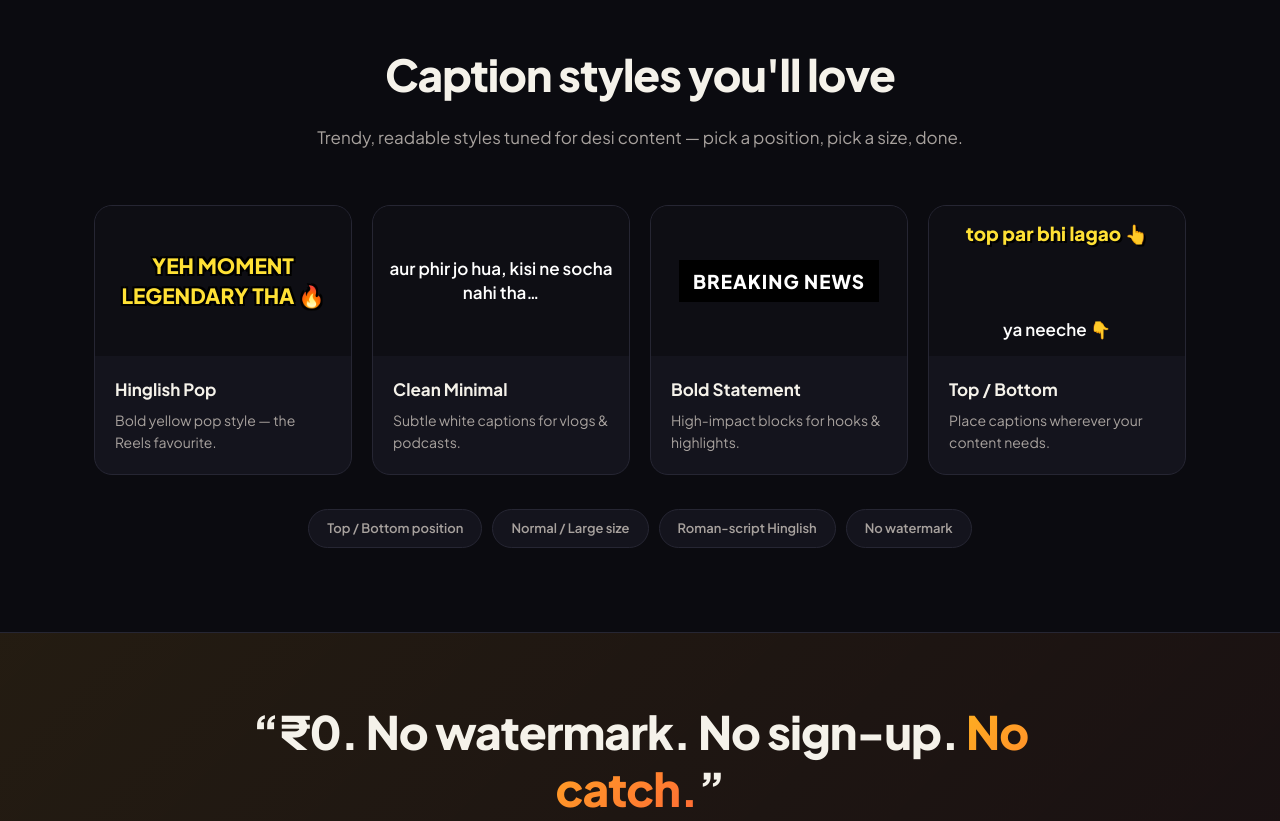
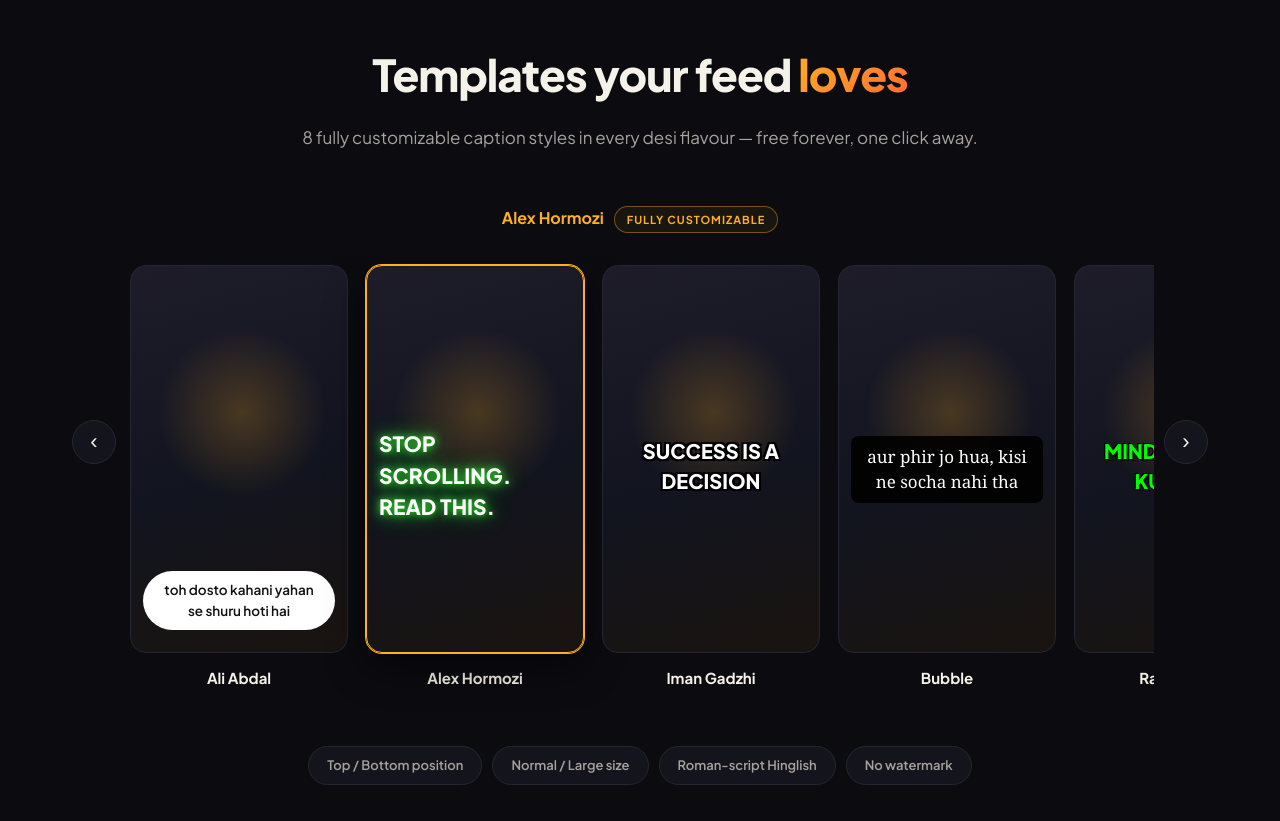
Before and after one commit to alihaidersukhera/captionsio, a plain HTML site: page docs/index.html in a window 1280 px wide. Shown: the part 1380-2201 px from the top of the page. Drawn offline with Linux system fonts and the light colour scheme.

Commit message:
Rebuild templates section with 8 Kalakar-style templates

```diff
--- a/docs/index.html
+++ b/docs/index.html
@@ -138,6 +138,35 @@
 /* reveal */
 .rv{opacity:0;transform:translateY(26px);transition:opacity .7s ease,transform .7s ease}
 .rv.on{opacity:1;transform:none}
+/* templates carousel */
+.tpl-badge{text-align:center;margin-bottom:22px;font-weight:700;font-size:16px}
+.tpl-badge b{color:var(--acc)}
+.tpl-tag{display:inline-block;font-size:11px;font-weight:700;letter-spacing:1px;border:1px solid rgba(255,176,32,.4);color:var(--acc);border-radius:999px;padding:4px 12px;margin-left:10px;background:rgba(255,176,32,.06);vertical-align:middle}
+.tpl-carousel-wrap{position:relative;max-width:1140px;margin:0 auto;padding:0 56px}
+.tpl-track{display:flex;gap:18px;overflow-x:auto;scroll-snap-type:x mandatory;padding:10px 4px 22px;scrollbar-width:none}
+.tpl-track::-webkit-scrollbar{display:none}
+.tpl-card{flex:0 0 218px;scroll-snap-align:center}
+.tpl-screen{aspect-ratio:9/16;border-radius:16px;position:relative;overflow:hidden;border:1px solid var(--border);background:linear-gradient(165deg,#1e1c29,#12141f 55%,#1a1410)}
+.tpl-screen::before{content:"";position:absolute;width:170px;height:170px;border-radius:50%;background:radial-gradient(circle,rgba(255,176,32,.22),transparent 70%);top:16%;left:12%}
+.tpl-card.active .tpl-screen{border-color:var(--acc);box-shadow:0 0 0 1px var(--acc),0 14px 40px rgba(0,0,0,.45)}
+.tpl-cap{position:absolute;left:12px;right:12px;text-align:center;line-height:1.5}
+.tpl-meta{text-align:center;margin-top:12px}
+.tpl-meta b{font-size:15px}
+.tpl-arrow{position:absolute;top:36%;width:44px;height:44px;border-radius:50%;background:var(--card);border:1px solid var(--border);color:var(--text);font-size:22px;cursor:pointer;z-index:2;transition:border-color .2s,color .2s}
+.tpl-arrow:hover{border-color:var(--acc);color:var(--acc)}
+#tplPrev{left:2px}#tplNext{right:2px}
+.ts-abdal .tpl-cap{top:auto;bottom:22px}
+.ts-abdal .tpl-cap span{background:#fff;color:#111;border-radius:999px;padding:9px 14px;font-size:13.5px;font-weight:600;display:inline-block}
+.ts-hormozi .tpl-cap{top:42%;text-align:left;font-weight:800;font-size:21px;color:#fff;text-transform:uppercase;text-shadow:0 0 8px #39ff39,0 0 22px rgba(57,255,57,.7),2px 2px 0 #062806}
+.ts-gadzhi .tpl-cap{top:44%;font-weight:800;font-size:20px;color:#fff;text-transform:uppercase;text-shadow:2px 2px 0 #000,-2px 2px 0 #000,2px -2px 0 #000,-2px -2px 0 #000}
+.ts-bubble .tpl-cap{top:44%}
+.ts-bubble .tpl-cap span{font-family:Georgia,serif;font-size:17px;color:#fff;background:rgba(0,0,0,.9);padding:8px 14px;border-radius:8px;display:inline-block}
+.ts-shamani .tpl-cap{top:44%;font-weight:800;font-size:20px;text-transform:uppercase;color:#00ff00;text-shadow:2px 2px 0 #000,-1px -1px 0 #000}
+.ts-mayya .tpl-cap{top:44%}
+.ts-mayya .tpl-cap span{font-weight:700;font-size:18px;color:#fff;background:#2563eb;padding:7px 14px;border-radius:8px;display:inline-block;text-transform:lowercase}
+.ts-jatho .tpl-cap{top:44%;font-weight:800;font-size:20px;text-transform:uppercase;color:#fff;text-shadow:0 0 10px #2563eb,0 0 26px rgba(37,99,235,.85)}
+.ts-beast .tpl-cap{top:43%;font-weight:800;font-size:23px;text-transform:uppercase;color:#fff;-webkit-text-stroke:1px #ffd700;text-shadow:0 0 12px rgba(255,215,0,.65),3px 3px 0 #000}
+.hl{background:linear-gradient(135deg,var(--acc),var(--acc2));-webkit-background-clip:text;background-clip:text;color:transparent}
 /* responsive */
 @media(max-width:900px){
   .grid4{grid-template-columns:repeat(2,1fr)}
@@ -201,15 +230,26 @@
 <section id="styles">
   <div class="wrap">
     <div class="sec-head rv">
-      <h2>Caption styles you'll love</h2>
-      <p>Trendy, readable styles tuned for desi content — pick a position, pick a size, done.</p>
+      <h2>Templates your feed <span class="hl">loves</span></h2>
+      <p>8 fully customizable caption styles in every desi flavour — free forever, one click away.</p>
     </div>
-    <div class="grid4">
-      <div class="scard rv"><div class="preview"><div class="cap pop">YEH MOMENT<br>LEGENDARY THA 🔥</div></div><div class="scard-body"><h3>Hinglish Pop</h3><p>Bold yellow pop style — the Reels favourite.</p></div></div>
-      <div class="scard rv"><div class="preview"><div class="cap min">aur phir jo hua, kisi ne socha nahi tha…</div></div><div class="scard-body"><h3>Clean Minimal</h3><p>Subtle white captions for vlogs &amp; podcasts.</p></div></div>
-      <div class="scard rv"><div class="preview"><div class="cap bold">BREAKING NEWS</div></div><div class="scard-body"><h3>Bold Statement</h3><p>High-impact blocks for hooks &amp; highlights.</p></div></div>
-      <div class="scard rv"><div class="preview"><div class="cap topc">top par bhi lagao 👆</div><div class="cap min" style="position:absolute;bottom:14px;left:0;right:0">ya neeche 👇</div></div><div class="scard-body"><h3>Top / Bottom</h3><p>Place captions wherever your content needs.</p></div></div>
+    <div class="tpl-badge rv"><b id="tplName">Ali Abdal</b><span class="tpl-tag">FULLY CUSTOMIZABLE</span></div>
+  </div>
+  <div class="tpl-carousel-wrap rv">
+    <button class="tpl-arrow" id="tplPrev" aria-label="Previous">‹</button>
+    <div class="tpl-track" id="tplTrack">
+      <div class="tpl-card" data-name="Ali Abdal"><div class="tpl-screen ts-abdal"><div class="tpl-cap"><span>toh dosto kahani yahan se shuru hoti hai</span></div></div><div class="tpl-meta"><b>Ali Abdal</b></div></div>
+      <div class="tpl-card" data-name="Alex Hormozi"><div class="tpl-screen ts-hormozi"><div class="tpl-cap">stop scrolling. read this.</div></div><div class="tpl-meta"><b>Alex Hormozi</b></div></div>
+      <div class="tpl-card" data-name="Iman Gadzhi"><div class="tpl-screen ts-gadzhi"><div class="tpl-cap">success is a decision</div></div><div class="tpl-meta"><b>Iman Gadzhi</b></div></div>
+      <div class="tpl-card" data-name="Bubble"><div class="tpl-screen ts-bubble"><div class="tpl-cap"><span>aur phir jo hua, kisi ne socha nahi tha</span></div></div><div class="tpl-meta"><b>Bubble</b></div></div>
+      <div class="tpl-card" data-name="Raj Shamani"><div class="tpl-screen ts-shamani"><div class="tpl-cap">mindset hi sab kuch hai</div></div><div class="tpl-meta"><b>Raj Shamani</b></div></div>
+      <div class="tpl-card" data-name="Varun Mayya"><div class="tpl-screen ts-mayya"><div class="tpl-cap"><span>yeh trick koi nahi batayega</span></div></div><div class="tpl-meta"><b>Varun Mayya</b></div></div>
+      <div class="tpl-card" data-name="Devin Jatho"><div class="tpl-screen ts-jatho"><div class="tpl-cap">editing is everything</div></div><div class="tpl-meta"><b>Devin Jatho</b></div></div>
+      <div class="tpl-card" data-name="Mr Beast"><div class="tpl-screen ts-beast"><div class="tpl-cap">last to leave wins $500,000</div></div><div class="tpl-meta"><b>Mr Beast</b></div></div>
     </div>
+    <button class="tpl-arrow" id="tplNext" aria-label="Next">›</button>
+  </div>
+  <div class="wrap">
     <div class="pills rv">
       <span class="pill">Top / Bottom position</span>
       <span class="pill">Normal / Large size</span>
@@ -396,6 +436,25 @@
 let li=0;const kEl=document.getElementById('karaoke');
 setInterval(()=>{li=(li+1)%lines.length;kEl.style.opacity=0;setTimeout(()=>{kEl.innerHTML=lines[li];kEl.style.opacity=1},250)},3500);
 kEl.style.transition='opacity .25s';
+// templates carousel
+const track=document.getElementById('tplTrack');
+if(track){
+  const prev=document.getElementById('tplPrev'),next=document.getElementById('tplNext');
+  const badge=document.getElementById('tplName');
+  const cards=[...track.querySelectorAll('.tpl-card')];
+  prev.addEventListener('click',()=>track.scrollBy({left:-248,behavior:'smooth'}));
+  next.addEventListener('click',()=>track.scrollBy({left:248,behavior:'smooth'}));
+  function updTpl(){
+    const mid=track.scrollLeft+track.clientWidth/2;
+    let best=cards[0],bd=1e12;
+    cards.forEach(c=>{const d=Math.abs(c.offsetLeft+c.offsetWidth/2-mid);if(d<bd){bd=d;best=c}});
+    cards.forEach(c=>c.classList.toggle('active',c===best));
+    if(badge&&best)badge.textContent=best.dataset.name;
+  }
+  track.addEventListener('scroll',()=>requestAnimationFrame(updTpl),{passive:true});
+  addEventListener('resize',updTpl);
+  updTpl();
+}
 </script>
 </body>
 </html>
```
